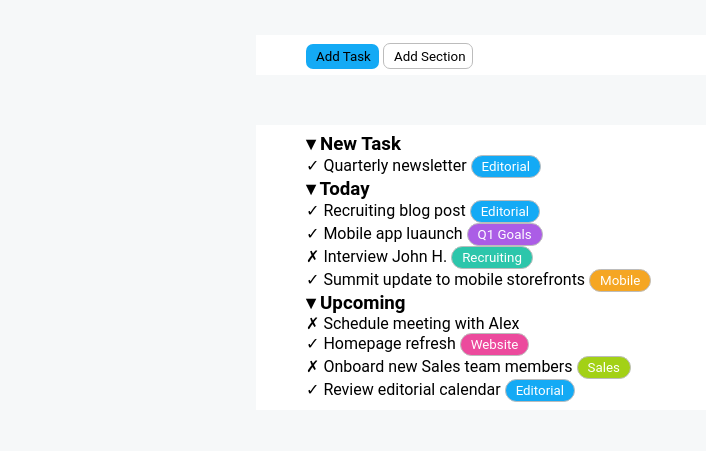
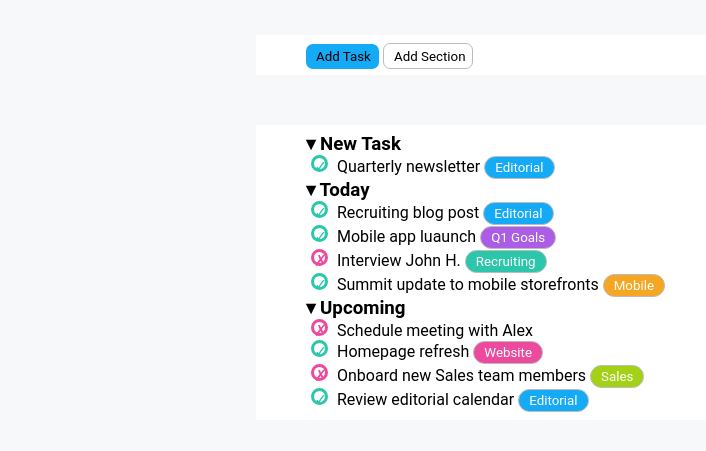
Before and after one commit to andreafulc/html-css-toboolist, a plain HTML site: page index.html in a window 1280 px wide. Shown: the part 85-536 px from the top of the page, without its empty margins (0-706 px from the left). Drawn offline with Linux system fonts and the light colour scheme.

Commit message:
feat: cross & Check

```diff
--- a/css/style.css
+++ b/css/style.css
@@ -164,3 +164,23 @@ ul {
     display: inline-block;
 
 }
+
+.circle {
+    width: 17px;
+    height: 17px;
+    border-radius: 50%;
+    display: inline-block;
+    margin: 0 5px;
+    text-align: center;
+    line-height: 17px;
+}
+
+.green {
+    color: #2cc6ab;
+    border: solid #2cc6ab;
+}
+
+.red {
+    color: #ec4a9d;
+    border: solid #ec4a9d;
+}
--- a/index.html
+++ b/index.html
@@ -37,7 +37,7 @@
                         <h3>&blacktriangledown; New Task</h3>
                         <ul class="inner-list">
                             <li>
-                                <span>&check;</span>
+                                <span class="circle green">&check;</span>
                                 <span>Quarterly newsletter</span>
                                 <span class="tag editorial">Editorial</span>
                             </li>
@@ -47,22 +47,22 @@
                         <h3>&blacktriangledown; Today</h3>
                         <ul class="inner-list">
                             <li>
-                                <span>&check;</span>
+                                <span class="circle green">&check;</span>
                                 <span>Recruiting blog post</span>
                                 <span class="tag editorial">Editorial</span>
                             </li>
                             <li>
-                                <span>&check;</span>
+                                <span class="circle green">&check;</span>
                                 <span>Mobile app luaunch</span>
                                 <span class="tag goals">Q1 Goals</span>
                             </li>
                             <li>
-                                <span>&cross;</span>
+                                <span class="circle red">&cross;</span>
                                 <span>Interview John H.</span>
                                 <span class="tag recruiting">Recruiting</span>
                             </li>
                             <li>
-                                <span>&check;</span>
+                                <span class="circle green">&check;</span>
                                 <span>Summit update to mobile storefronts</span>
                                 <span class="tag mobile">Mobile</span>
                             </li>
@@ -71,22 +71,22 @@
                         <h3>&blacktriangledown; Upcoming</h3>
                         <ul class="inner-list">
                             <li>
-                                <span>&cross;</span>
+                                <span class="circle red">&cross;</span>
                                 <span>Schedule meeting with Alex</span>
 
                             </li>
                             <li>
-                                <span>&check;</span>
+                                <span class="circle green">&check;</span>
                                 <span>Homepage refresh</span>
                                 <span class="tag website">Website</span>
                             </li>
                             <li>
-                                <span>&cross;</span>
+                                <span class="circle red">&cross;</span>
                                 <span>Onboard new Sales team members</span>
                                 <span class="tag sales">Sales</span>
                             </li>
                             <li>
-                                <span>&check;</span>
+                                <span class="circle green">&check;</span>
                                 <span>Review editorial calendar</span>
                                 <span class="tag editorial">Editorial</span>
                             </li>
```
